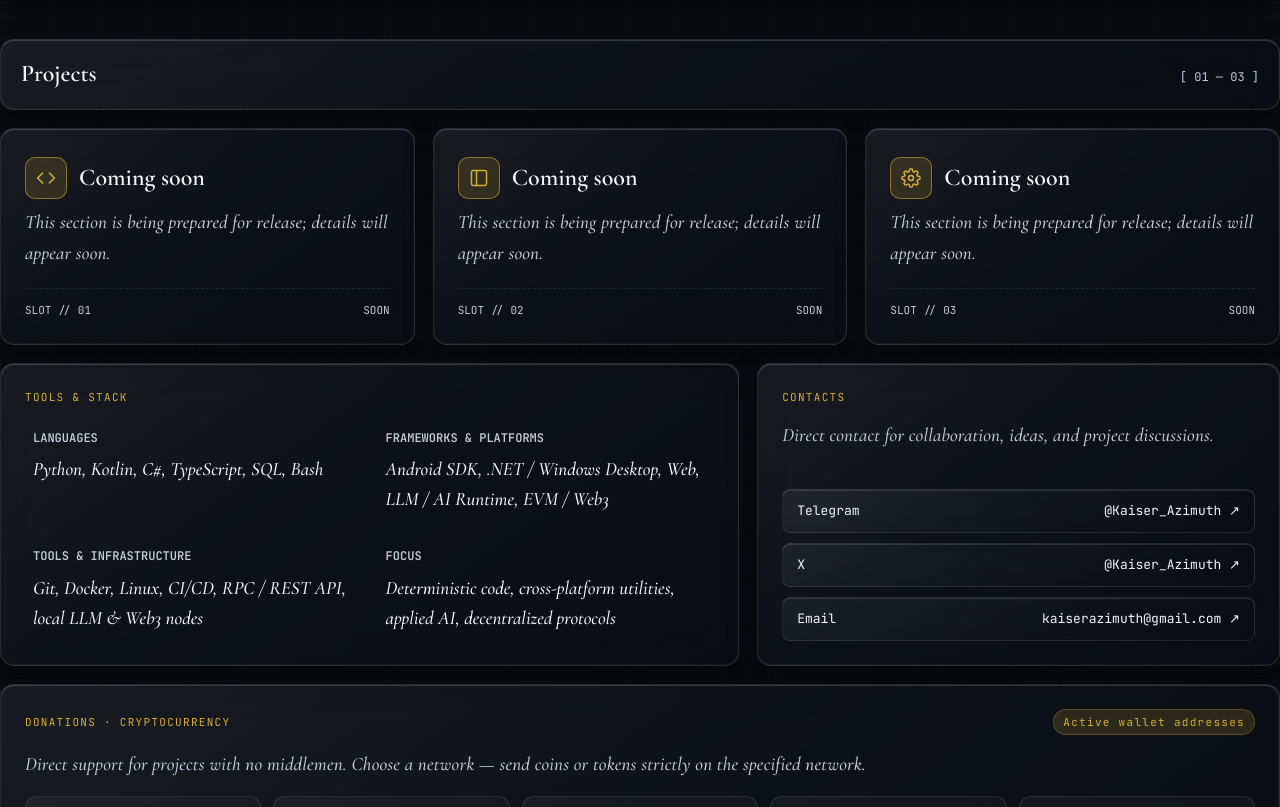
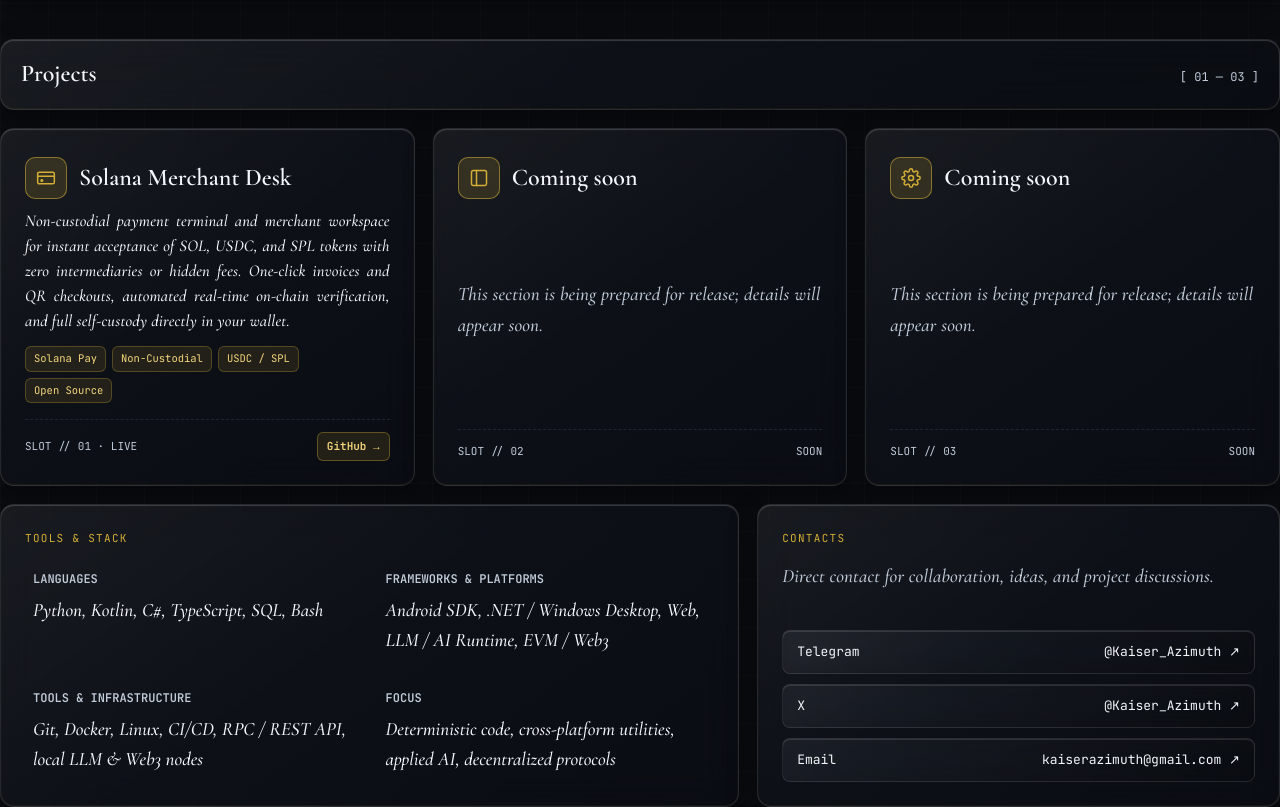
Before and after one commit to Kaiserazimuth/kaiserazimuth.github.io, a plain HTML site: page index.html in a window 1280 px wide. Shown: the part 909-1716 px from the top of the page. Drawn offline with nearby package versions, Linux system fonts and the light colour scheme.

Commit message:
Add files via upload

```diff
--- a/index.html
+++ b/index.html
@@ -894,8 +894,45 @@
       font-weight: 700;
     }
 
+    .project-card-featured {
+      border-color: rgba(212, 175, 55, 0.32);
+      background:
+        radial-gradient(circle at 100% 0%, rgba(212, 175, 55, 0.08), transparent 55%),
+        linear-gradient(160deg, rgba(255, 255, 255, 0.05), rgba(10, 12, 16, 0.78));
+    }
+
+    .project-card-featured:hover {
+      border-color: rgba(242, 211, 116, 0.65);
+    }
+
+    .project-desc-text {
+      color: var(--text);
+      font-size: 16.5px;
+      line-height: 1.52;
+      margin-top: 10px;
+      text-align: justify;
+      text-justify: inter-word;
+    }
+
+    .project-tags-row {
+      display: flex;
+      flex-wrap: wrap;
+      gap: 6px;
+      margin-top: 12px;
+    }
+
+    .project-tag-pill {
+      font-family: var(--mono);
+      font-size: 10.5px;
+      color: var(--gold-bright);
+      background: rgba(212, 175, 55, 0.11);
+      border: 1px solid rgba(212, 175, 55, 0.28);
+      padding: 3px 8px;
+      border-radius: 6px;
+    }
+
     .project-footer-note {
-      margin-top: 20px;
+      margin-top: 16px;
       padding-top: 12px;
       border-top: 1px dashed var(--border);
       font-family: var(--mono);
@@ -903,6 +940,28 @@
       color: var(--muted);
       display: flex;
       justify-content: space-between;
+      align-items: center;
+      gap: 8px;
+    }
+
+    .project-repo-link {
+      display: inline-flex;
+      align-items: center;
+      gap: 5px;
+      color: var(--gold-bright);
+      text-decoration: none;
+      font-weight: 600;
+      padding: 4px 9px;
+      border-radius: 6px;
+      background: rgba(212, 175, 55, 0.12);
+      border: 1px solid rgba(212, 175, 55, 0.35);
+      transition: all 0.2s ease;
+    }
+
+    .project-repo-link:hover {
+      background: rgba(212, 175, 55, 0.24);
+      border-color: var(--gold-bright);
+      transform: translateY(-1px);
     }
 
     /* Стек и контакты */
@@ -1489,21 +1548,32 @@
         <span>[ 01 — 03 ]</span>
       </div>
 
-      <!-- ПРОЕКТ 1 (ПРЕДВАРИТЕЛЬНАЯ ЗАГЛУШКА) -->
-      <article class="card project-card anim-reveal" data-azm="120">
-        <div class="project-title-row">
-          <div class="project-icon-box" aria-hidden="true">
-            <svg width="20" height="20" viewBox="0 0 24 24" fill="none" stroke="currentColor" stroke-width="1.8" stroke-linecap="round" stroke-linejoin="round">
-              <polyline points="16 18 22 12 16 6"></polyline>
-              <polyline points="8 6 2 12 8 18"></polyline>
-            </svg>
+      <!-- ПРОЕКТ 1: SOLANA MERCHANT DESK -->
+      <article class="card project-card project-card-featured anim-reveal" data-azm="120">
+        <div>
+          <div class="project-title-row">
+            <div class="project-icon-box" aria-hidden="true">
+              <svg width="20" height="20" viewBox="0 0 24 24" fill="none" stroke="currentColor" stroke-width="1.8" stroke-linecap="round" stroke-linejoin="round">
+                <rect x="2" y="5" width="20" height="14" rx="2"></rect>
+                <line x1="2" y1="10" x2="22" y2="10"></line>
+                <circle cx="7" cy="15" r="1"></circle>
+              </svg>
+            </div>
+            <h3 data-i18n="prj_1">Solana Merchant Desk</h3>
           </div>
-          <h3 data-i18n="prj_1">Скоро будет</h3>
+          <p class="gothic-desc project-desc-text" data-i18n="prj_1_desc">
+            Некастодиальный платёжный терминал и рабочее место мерчанта для мгновенного приёма SOL, USDC и SPL-токенов без посредников и скрытых комиссий. Формирование счетов и QR-инвойсов в один клик, автоматическая ончейн-верификация транзакций в реальном времени и полный контроль средств напрямую на вашем кошельке.
+          </p>
+          <div class="project-tags-row">
+            <span class="project-tag-pill">Solana Pay</span>
+            <span class="project-tag-pill">Non-Custodial</span>
+            <span class="project-tag-pill">USDC / SPL</span>
+            <span class="project-tag-pill">Open Source</span>
+          </div>
         </div>
-        <p class="gothic-desc" style="color: var(--muted); margin-top: 8px;" data-i18n="prj_soon_desc">Раздел готовится к публикации, детали появятся позже.</p>
         <div class="project-footer-note">
-          <span>SLOT // 01</span>
-          <span data-i18n="prj_soon_badge">SOON</span>
+          <span>SLOT // 01 · LIVE</span>
+          <a href="https://github.com/Kaiserazimuth/solana-merchant-desk" target="_blank" rel="noopener noreferrer" class="project-repo-link" data-i18n="prj_1_cta">GitHub →</a>
         </div>
       </article>
 
@@ -1710,7 +1780,9 @@
       "compass_hint": "Наведите на карточку, нажмите на компас или поверните курс — координаты пересчитываются автоматически.",
       "status_open": "available for work and for talk :)",
       "sec_projects": "Проекты",
-      "prj_1": "Скоро будет",
+      "prj_1": "Solana Merchant Desk",
+      "prj_1_desc": "Некастодиальный платёжный терминал и рабочее место мерчанта для мгновенного приёма SOL, USDC и SPL-токенов без посредников и скрытых комиссий. Формирование счетов и QR-инвойсов в один клик, автоматическая ончейн-верификация транзакций в реальном времени и полный контроль средств напрямую на вашем кошельке.",
+      "prj_1_cta": "GitHub →",
       "prj_2": "Скоро будет",
       "prj_3": "Скоро будет",
       "prj_soon_desc": "Раздел готовится к публикации, детали появятся позже.",
@@ -1746,7 +1818,9 @@
             "compass_hint": "Hover a card, click the compass, or rotate the bearing — coordinates recalculate automatically.",
             "status_open": "available for work and for talk :)",
             "sec_projects": "Projects",
-            "prj_1": "Coming soon",
+            "prj_1": "Solana Merchant Desk",
+            "prj_1_desc": "Non-custodial payment terminal and merchant workspace for instant acceptance of SOL, USDC, and SPL tokens with zero intermediaries or hidden fees. One-click invoices and QR checkouts, automated real-time on-chain verification, and full self-custody directly in your wallet.",
+            "prj_1_cta": "GitHub →",
             "prj_2": "Coming soon",
             "prj_3": "Coming soon",
             "prj_soon_desc": "This section is being prepared for release; details will appear soon.",
@@ -1780,7 +1854,9 @@
             "compass_hint": "Karte berühren, Kompass klicken oder Kurs drehen – Koordinaten werden automatisch neu berechnet.",
             "status_open": "available for work and for talk :)",
             "sec_projects": "Projekte",
-            "prj_1": "Demnächst",
+            "prj_1": "Solana Merchant Desk",
+            "prj_1_desc": "Nicht-verwahrendes Zahlungsterminal und Händler-Workspace für die sofortige Annahme von SOL, USDC und SPL-Token ohne Zwischenhändler oder versteckte Gebühren. Rechnungen und QR-Checkouts mit einem Klick, automatische Echtzeit-On-Chain-Verifizierung und volle Selbstverwahrung direkt in Ihrer Wallet.",
+            "prj_1_cta": "GitHub →",
             "prj_2": "Demnächst",
             "prj_3": "Demnächst",
             "prj_soon_desc": "Dieser Bereich wird für die Veröffentlichung vorbereitet, Details folgen in Kürze.",
@@ -1814,7 +1890,9 @@
             "compass_hint": "悬停卡片、点击罗盘或调整方位角 —— 坐标将自动重新计算。",
             "status_open": "available for work and for talk :)",
             "sec_projects": "项目",
-            "prj_1": "即将上线",
+            "prj_1": "Solana Merchant Desk",
+            "prj_1_desc": "非托管加密支付终端与商户工作台，支持零中介、零隐藏费用即时接收 SOL、USDC 及 SPL 代币。一键生成账单与二维码收款码，实时自动链上交易核验，资金全程直达并完全掌控在您自己的钱包中。",
+            "prj_1_cta": "GitHub →",
             "prj_2": "即将上线",
             "prj_3": "即将上线",
             "prj_soon_desc": "该板块正在准备发布，详细信息将在稍后呈现。",
@@ -1848,7 +1926,9 @@
             "compass_hint": "Survolez une carte, cliquez sur la boussole ou tournez le cap — les coordonnées se recalculent automatiquement.",
             "status_open": "available for work and for talk :)",
             "sec_projects": "Projets",
-            "prj_1": "Bientôt disponible",
+            "prj_1": "Solana Merchant Desk",
+            "prj_1_desc": "Terminal de paiement non dépositaire et espace marchand pour accepter instantanément SOL, USDC et jetons SPL sans intermédiaires ni frais cachés. Création de factures et QR codes en un clic, vérification on-chain automatique en temps réel et contrôle total des fonds directement sur votre portefeuille.",
+            "prj_1_cta": "GitHub →",
             "prj_2": "Bientôt disponible",
             "prj_3": "Bientôt disponible",
             "prj_soon_desc": "Cette section est en préparation pour publication ; les détails arriveront bientôt.",
```
Also changed, not shown: 1 other file.
